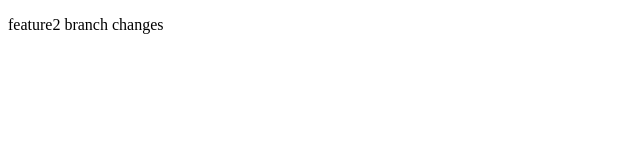
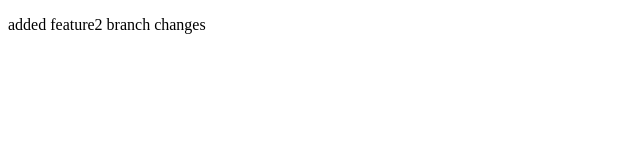
Before and after one commit to krishna-ig/Another-one, a plain HTML site: page index.html in a window 1280 px wide. Shown: the full height of the page, 0-640 px from the left. Drawn offline with Linux system fonts and the light colour scheme.

Commit message:
feature2 branch modify

```diff
--- a/index.html
+++ b/index.html
@@ -10,7 +10,7 @@
 
 <body>
     <p>
-        feature2 branch changes
+        added feature2 branch changes
     </p>
 </body>
 
```
